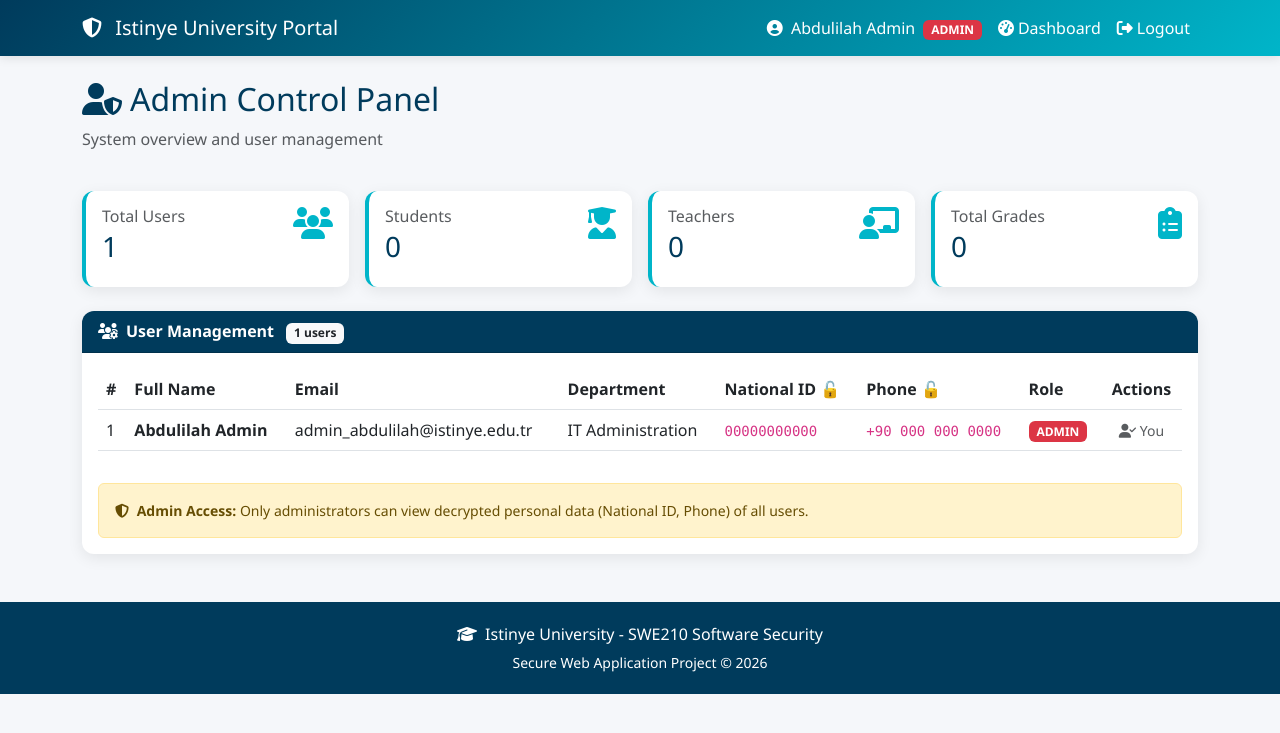
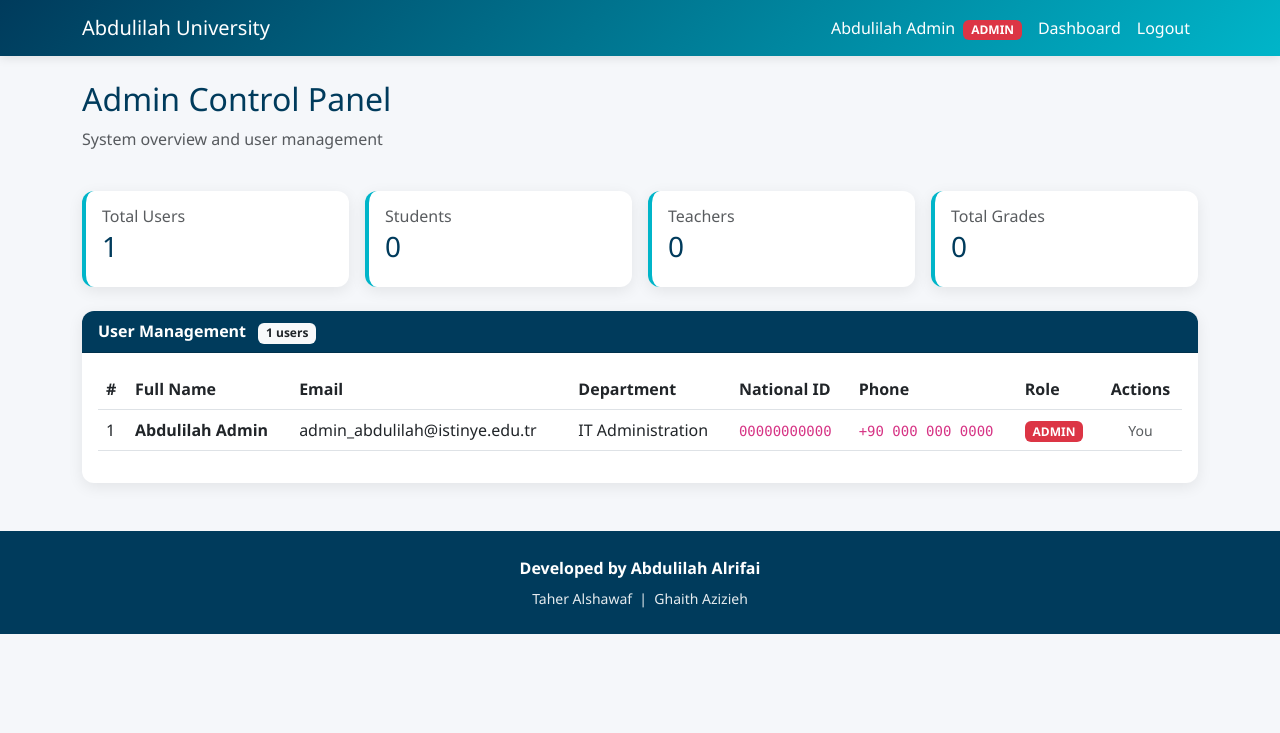
Before and after one commit to abdu5p982113-droid/university-security-portal, a Flask app: page /admin/dashboard in a window 1280 px wide. Shown: the top 733 px of the page. Run offline with Flask 3, Linux system fonts and the light colour scheme; a user stored in the database is signed in.

Commit message:
Update branding to Abdulilah University and add team credits

```diff
--- a/templates/admin_dashboard.html
+++ b/templates/admin_dashboard.html
@@ -1,13 +1,11 @@
 {% extends "base.html" %}
 
-{% block title %}Admin Dashboard - Istinye University{% endblock %}
+{% block title %}Admin Dashboard - Abdulilah University{% endblock %}
 
 {% block content %}
 <div class="row mt-4">
     <div class="col-12">
-        <h2 style="color: var(--istinye-dark-blue);">
-            <i class="fas fa-user-shield me-2"></i>Admin Control Panel
-        </h2>
+        <h2 style="color: var(--istinye-dark-blue);">Admin Control Panel</h2>
         <p class="text-muted">System overview and user management</p>
     </div>
 </div>
@@ -21,7 +19,6 @@
                         <h6 class="text-muted mb-1">Total Users</h6>
                         <h3 style="color: var(--istinye-dark-blue);">{{ stats.total_users }}</h3>
                     </div>
-                    <i class="fas fa-users fa-2x" style="color: var(--istinye-turquoise);"></i>
                 </div>
             </div>
         </div>
@@ -35,7 +32,6 @@
                         <h6 class="text-muted mb-1">Students</h6>
                         <h3 style="color: var(--istinye-dark-blue);">{{ stats.total_students }}</h3>
                     </div>
-                    <i class="fas fa-user-graduate fa-2x" style="color: var(--istinye-turquoise);"></i>
                 </div>
             </div>
         </div>
@@ -49,7 +45,6 @@
                         <h6 class="text-muted mb-1">Teachers</h6>
                         <h3 style="color: var(--istinye-dark-blue);">{{ stats.total_teachers }}</h3>
                     </div>
-                    <i class="fas fa-chalkboard-teacher fa-2x" style="color: var(--istinye-turquoise);"></i>
                 </div>
             </div>
         </div>
@@ -63,7 +58,6 @@
                         <h6 class="text-muted mb-1">Total Grades</h6>
                         <h3 style="color: var(--istinye-dark-blue);">{{ stats.total_grades }}</h3>
                     </div>
-                    <i class="fas fa-clipboard-list fa-2x" style="color: var(--istinye-turquoise);"></i>
                 </div>
             </div>
         </div>
@@ -72,7 +66,7 @@
 
 <div class="card card-istinye mt-4">
     <div class="card-header">
-        <i class="fas fa-users-cog me-2"></i>User Management
+        User Management
         <span class="badge bg-light text-dark ms-2">{{ users|length }} users</span>
     </div>
     <div class="card-body">
@@ -84,8 +78,8 @@
                         <th>Full Name</th>
                         <th>Email</th>
                         <th>Department</th>
-                        <th>National ID 🔓</th>
-                        <th>Phone 🔓</th>
+                        <th>National ID</th>
+                        <th>Phone</th>
                         <th>Role</th>
                         <th class="text-center">Actions</th>
                     </tr>
@@ -106,20 +100,16 @@
                             {% if u.id != current_user.id %}
                                 <button class="btn btn-sm btn-outline-primary" data-bs-toggle="modal"
                                         data-bs-target="#roleModal{{ u.id }}">
-                                    <i class="fas fa-user-tag"></i>
+                                    Change Role
                                 </button>
 
                                 <form method="POST" action="{{ url_for('delete_user', user_id=u.id) }}"
                                       class="d-inline"
                                       onsubmit="return confirm('Delete this user permanently?');">
-                                    <button type="submit" class="btn btn-sm btn-outline-danger">
-                                        <i class="fas fa-trash"></i>
-                                    </button>
+                                    <button type="submit" class="btn btn-sm btn-outline-danger">Delete</button>
                                 </form>
                             {% else %}
-                                <span class="text-muted small">
-                                    <i class="fas fa-user-check"></i> You
-                                </span>
+                                <span class="text-muted small">You</span>
                             {% endif %}
                         </td>
                     </tr>
@@ -154,11 +144,6 @@
                 </tbody>
             </table>
         </div>
-
-        <div class="alert alert-warning small mt-3 mb-0">
-            <i class="fas fa-shield-alt me-1"></i>
-            <strong>Admin Access:</strong> Only administrators can view decrypted personal data (National ID, Phone) of all users.
-        </div>
     </div>
 </div>
 {% endblock %}
--- a/templates/base.html
+++ b/templates/base.html
@@ -3,7 +3,7 @@
 <head>
     <meta charset="UTF-8">
     <meta name="viewport" content="width=device-width, initial-scale=1.0">
-    <title>{% block title %}University Security System{% endblock %}</title>
+    <title>{% block title %}Abdulilah University{% endblock %}</title>
 
     <link href="https://cdn.jsdelivr.net/npm/bootstrap@5.3.0/dist/css/bootstrap.min.css" rel="stylesheet">
     <link href="https://cdnjs.cloudflare.com/ajax/libs/font-awesome/6.4.0/css/all.min.css" rel="stylesheet">
@@ -86,8 +86,19 @@
         footer {
             background: var(--istinye-dark-blue);
             color: white;
-            padding: 20px 0;
+            padding: 25px 0;
             margin-top: 50px;
+        }
+
+        .lead-developer {
+            font-size: 16px;
+            font-weight: 600;
+            margin-bottom: 8px;
+        }
+
+        .team-members {
+            font-size: 14px;
+            opacity: 0.9;
         }
     </style>
 </head>
@@ -96,8 +107,7 @@
 <nav class="navbar navbar-expand-lg navbar-istinye">
     <div class="container">
         <a class="navbar-brand" href="{{ url_for('home') }}">
-            <i class="fas fa-shield-alt me-2"></i>
-            Istinye University Portal
+            Abdulilah University
         </a>
         <button class="navbar-toggler" type="button" data-bs-toggle="collapse" data-bs-target="#navMenu">
             <span class="navbar-toggler-icon"></span>
@@ -107,31 +117,22 @@
                 {% if current_user.is_authenticated %}
                     <li class="nav-item">
                         <span class="nav-link">
-                            <i class="fas fa-user-circle me-1"></i>
                             {{ current_user.full_name }}
                             <span class="badge badge-{{ current_user.role }} ms-1">{{ current_user.role|upper }}</span>
                         </span>
                     </li>
                     <li class="nav-item">
-                        <a class="nav-link" href="{{ url_for('dashboard') }}">
-                            <i class="fas fa-tachometer-alt me-1"></i>Dashboard
-                        </a>
+                        <a class="nav-link" href="{{ url_for('dashboard') }}">Dashboard</a>
                     </li>
                     <li class="nav-item">
-                        <a class="nav-link" href="{{ url_for('logout') }}">
-                            <i class="fas fa-sign-out-alt me-1"></i>Logout
-                        </a>
+                        <a class="nav-link" href="{{ url_for('logout') }}">Logout</a>
                     </li>
                 {% else %}
                     <li class="nav-item">
-                        <a class="nav-link" href="{{ url_for('login') }}">
-                            <i class="fas fa-sign-in-alt me-1"></i>Login
-                        </a>
+                        <a class="nav-link" href="{{ url_for('login') }}">Login</a>
                     </li>
                     <li class="nav-item">
-                        <a class="nav-link" href="{{ url_for('register') }}">
-                            <i class="fas fa-user-plus me-1"></i>Register
-                        </a>
+                        <a class="nav-link" href="{{ url_for('register') }}">Register</a>
                     </li>
                 {% endif %}
             </ul>
@@ -156,8 +157,8 @@
 
 <footer class="text-center mt-5">
     <div class="container">
-        <p class="mb-1"><i class="fas fa-graduation-cap me-2"></i>Istinye University - SWE210 Software Security</p>
-        <small>Secure Web Application Project &copy; 2026</small>
+        <p class="lead-developer mb-2">Developed by Abdulilah Alrifai</p>
+        <p class="team-members mb-0">Taher Alshawaf &nbsp;|&nbsp; Ghaith Azizieh</p>
     </div>
 </footer>
 
```
Also changed, not shown: templates/home.html (+8 -13 lines), templates/login.html (+6 -19 lines), templates/register.html (+7 -16 lines), templates/student_dashboard.html (+9 -43 lines), templates/teacher_dashboard.html (+9 -33 lines).
